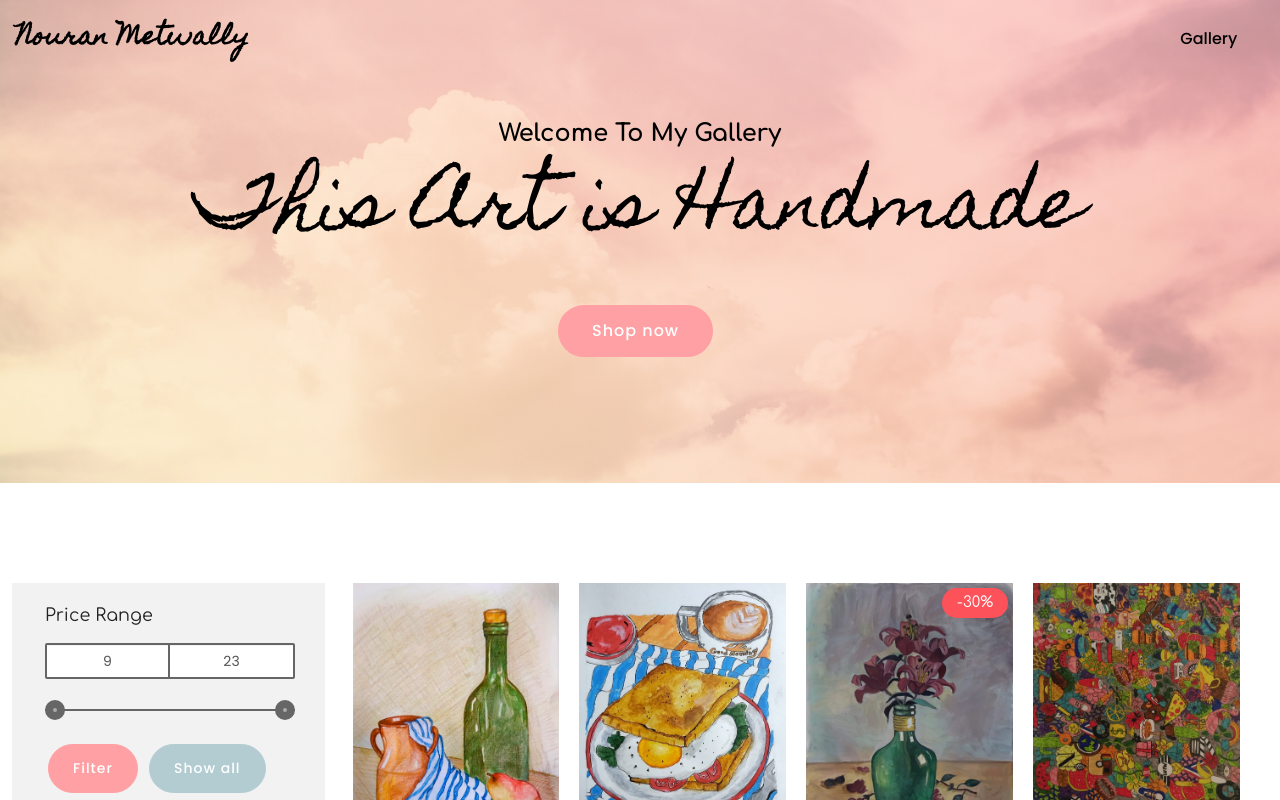
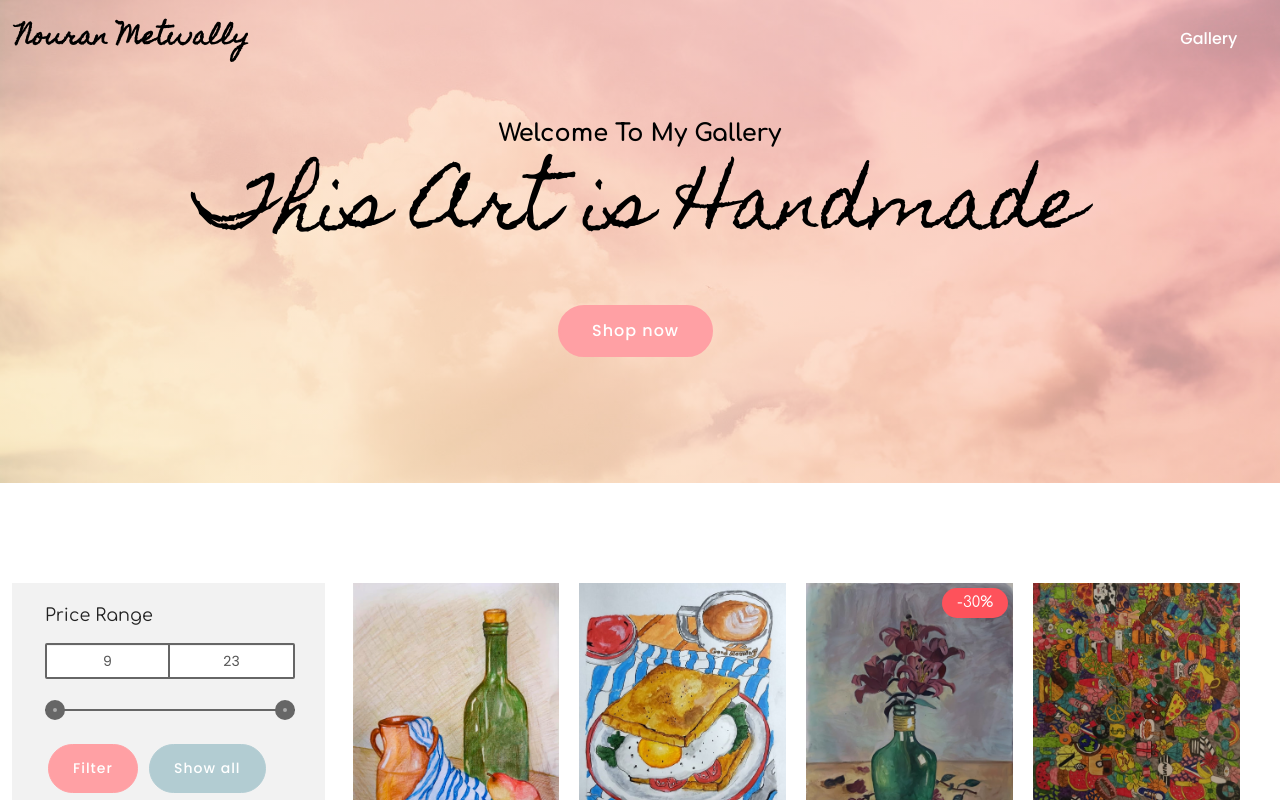
Before and after one commit to nouranmetwally/nouran-gallery, a plain HTML site: page index.html in a window 1280 px wide. Shown: the top 800 px of the page. Drawn offline with Linux system fonts and the light colour scheme; files whose address does not match are found by name.

Commit message:
Update index.html

```diff
--- a/index.html
+++ b/index.html
@@ -44,9 +44,7 @@
         </button>
             <div class="collapse navbar-collapse" id="navbarSupportedContent">
                 <ul class="navbar-nav nav-dropdown" data-app-modern-menu="true">
-                    <li class="nav-item">
-                        <a class="nav-link link text-black display-4" href="index.html#shop6-2">
-                        Gallery</a>
+                   <a class="nav-link link text-black display-4" href="index.html#shop6-2" style="color: white !important">Gallery</a>
                     </li>
                 </ul>
 
```
